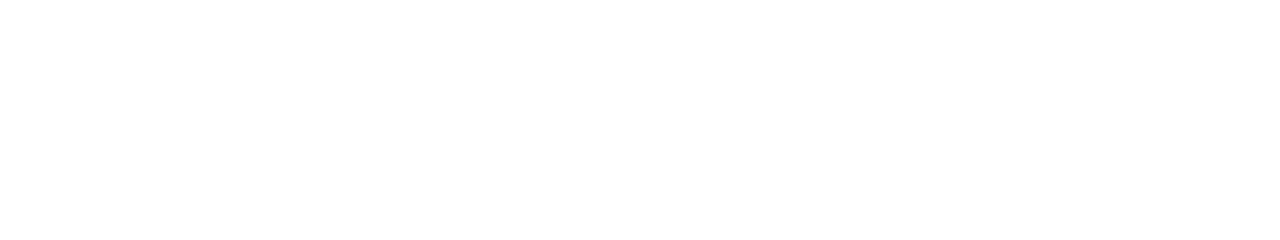
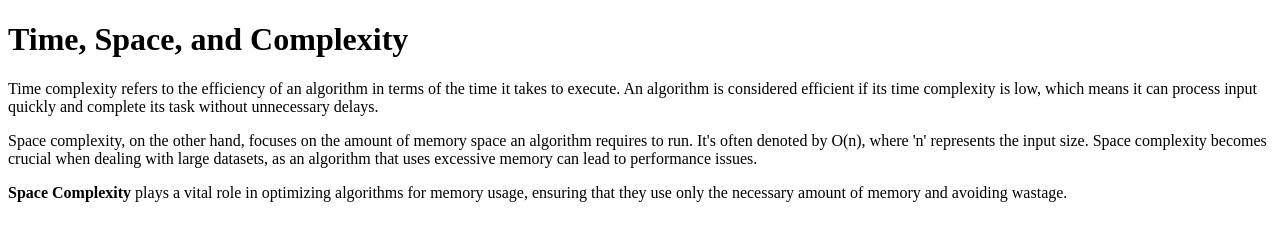
Before and after one commit to acciojob/time-and-space-complexity-Trupti100, a website: page main.html in a window 1280 px wide. Drawn offline with Linux system fonts and the light colour scheme.

Commit message:
created a submission

```diff
--- a/main.html
+++ b/main.html
@@ -1,16 +1,15 @@
 <!DOCTYPE html>
+<html>
+<head>
+  <title>Time and Space Complexity</title>
+</head>
+<body>
+  <h1>Time, Space, and Complexity</h1>
 
-<html>
+  <p>Time complexity refers to the efficiency of an algorithm in terms of the time it takes to execute. An algorithm is considered efficient if its time complexity is low, which means it can process input quickly and complete its task without unnecessary delays.</p>
 
-<head>
-	<link rel="stylesheet" href="styles.css">
-</head>
+  <p>Space complexity, on the other hand, focuses on the amount of memory space an algorithm requires to run. It's often denoted by O(n), where 'n' represents the input size. Space complexity becomes crucial when dealing with large datasets, as an algorithm that uses excessive memory can lead to performance issues.</p>
 
-<body>
-	<!-- the entire body must be written by student -->
-    <script type="text/javascript" src="./script.js">
-</script>
-
+  <p><b>Space Complexity</b> plays a vital role in optimizing algorithms for memory usage, ensuring that they use only the necessary amount of memory and avoiding wastage.</p>
 </body>
-
 </html>
```
